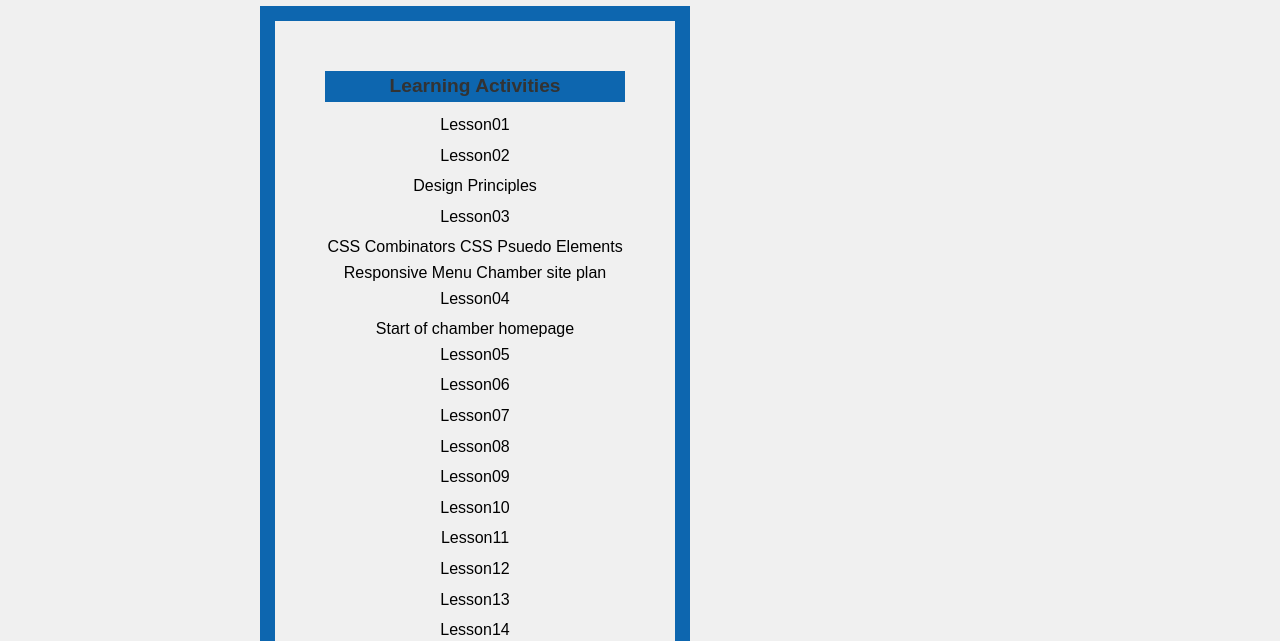
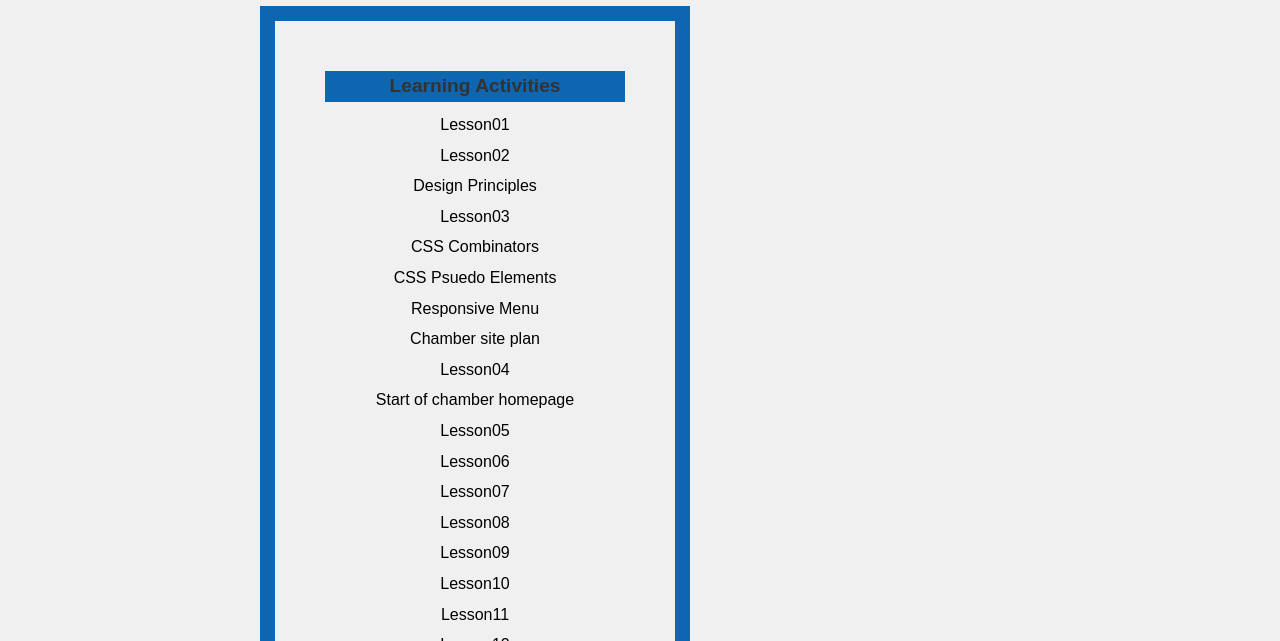
Before and after one commit to sheldonmedeiros/wdd230, a plain HTML site: page index.html in a window 1280 px wide. Shown: the part 459-1100 px from the top of the page. Drawn offline with Linux system fonts and the light colour scheme.

Commit message:
once again fixing html to make it nice.

```diff
--- a/index.html
+++ b/index.html
@@ -41,12 +41,12 @@
                 <li><a href="https://byui-cse.github.io/wdd230-course/lesson02/">Lesson02</a></li>
                 <li><a href="https://sheldonmedeiros.github.io/wdd230/lesson-2/design-principles.html">Design Principles</a></li>
                 <li><a href="https://byui-cse.github.io/wdd230-course/lesson03/">Lesson03</a></li>
-                <a href="images/Screenshot 2023-09-26 053821.png">CSS Combinators</a>
-                <a href="https://codepen.io/sheldonmedeiros/pen/mdaxNpb">CSS Psuedo Elements</a>
-                <a href="https://codepen.io/sheldonmedeiros/pen/gOZKgbx">Responsive Menu</a>
-                <a href="https://sheldonmedeiros.github.io/wdd230/lesson-3/chamber-site-plan.html">Chamber site plan</a>
+                <li><a href="images/Screenshot 2023-09-26 053821.png">CSS Combinators</a></li>
+                <li><a href="https://codepen.io/sheldonmedeiros/pen/mdaxNpb">CSS Psuedo Elements</a></li>
+                <li><a href="https://codepen.io/sheldonmedeiros/pen/gOZKgbx">Responsive Menu</a></li>
+                <li><a href="https://sheldonmedeiros.github.io/wdd230/lesson-3/chamber-site-plan.html">Chamber site plan</a></li>
                 <li><a href="https://codepen.io/sheldonmedeiros/pen/rNoqqBe">Lesson04</a>
-                </li><a href="https://sheldonmedeiros.github.io/wdd230/chamber/index.html">Start of chamber homepage</a>
+                <li><a href="https://sheldonmedeiros.github.io/wdd230/chamber/index.html">Start of chamber homepage</a></li>
                 <li><a href="https://sheldonmedeiros.github.io/wdd230/lesson-5/bom.html">Lesson05</a></li>
                 <li><a href="#">Lesson06</a></li>
                 <li><a href="#">Lesson07</a></li>
@@ -68,7 +68,7 @@
         </section>
     </main>
 
-    <iframe src="https://www.google.com/maps/embed?pb=!1m14!1m8!1m3!1d3707.7542538222488!2d-157.957598!3d21.673415!3m2!1i1024!2i768!4f13.1!3m3!1m2!1s0x7c00501c61067b67%3A0x6384cfefbc147d5a!2s56-427%20Pahelehala%20Loop%2C%20Kahuku%2C%20HI%2096731!5e0!3m2!1sen!2sus!4v1695949576834!5m2!1sen!2sus" width="600" height="450" style="border:0;" allowfullscreen="true" loading="lazy" referrerpolicy="no-referrer-when-downgrade" title="Kahuku"></iframe>
+    <iframe src="https://www.google.com/maps/embed?pb=!1m14!1m8!1m3!1d3707.7542538222488!2d-157.957598!3d21.673415!3m2!1i1024!2i768!4f13.1!3m3!1m2!1s0x7c00501c61067b67%3A0x6384cfefbc147d5a!2s56-427%20Pahelehala%20Loop%2C%20Kahuku%2C%20HI%2096731!5e0!3m2!1sen!2sus!4v1695949576834!5m2!1sen!2sus" width="600" height="450" style="border:0;" loading="lazy" referrerpolicy="no-referrer-when-downgrade" title="Kahuku"></iframe>
 
     <footer>
         <p>&#169; <span id="currentyear"></span> Sheldon Lokahi Kanaloa Medeiros USA </p>
```
